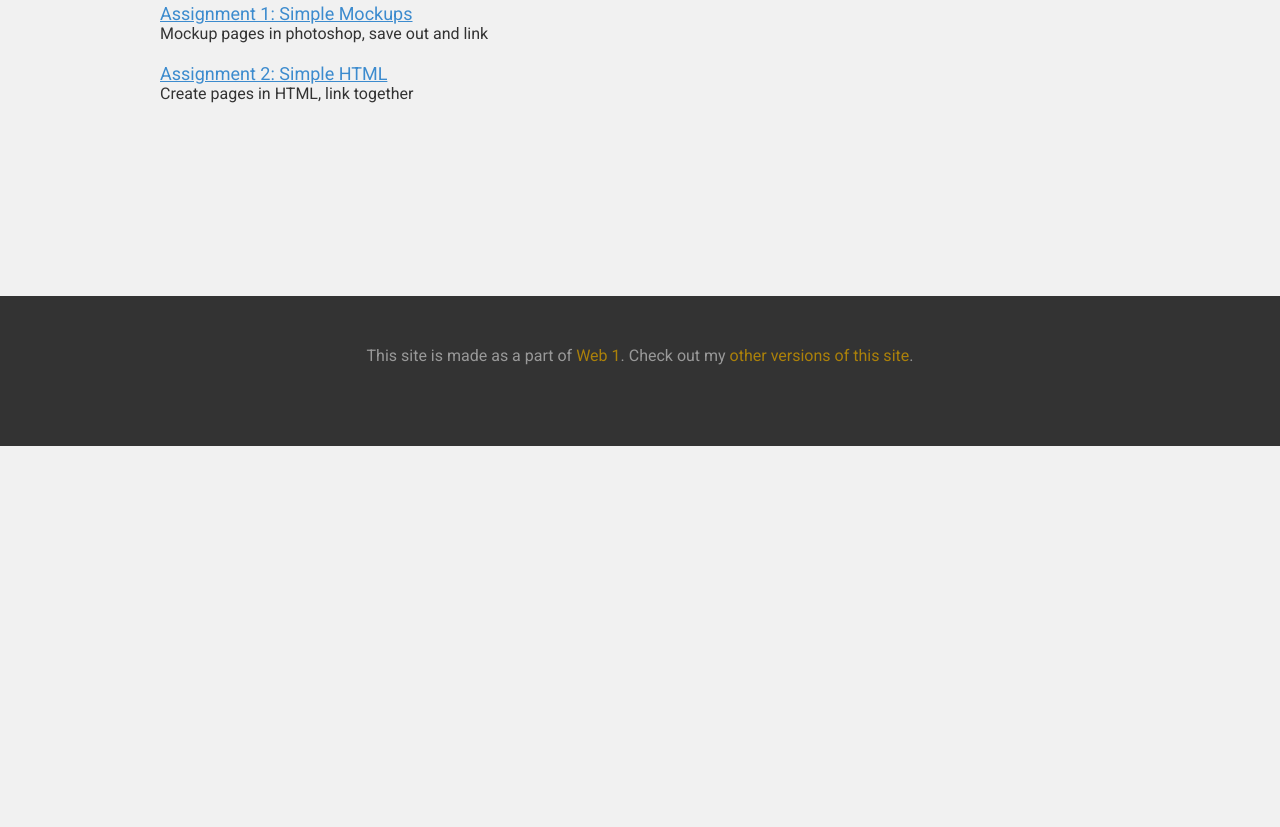
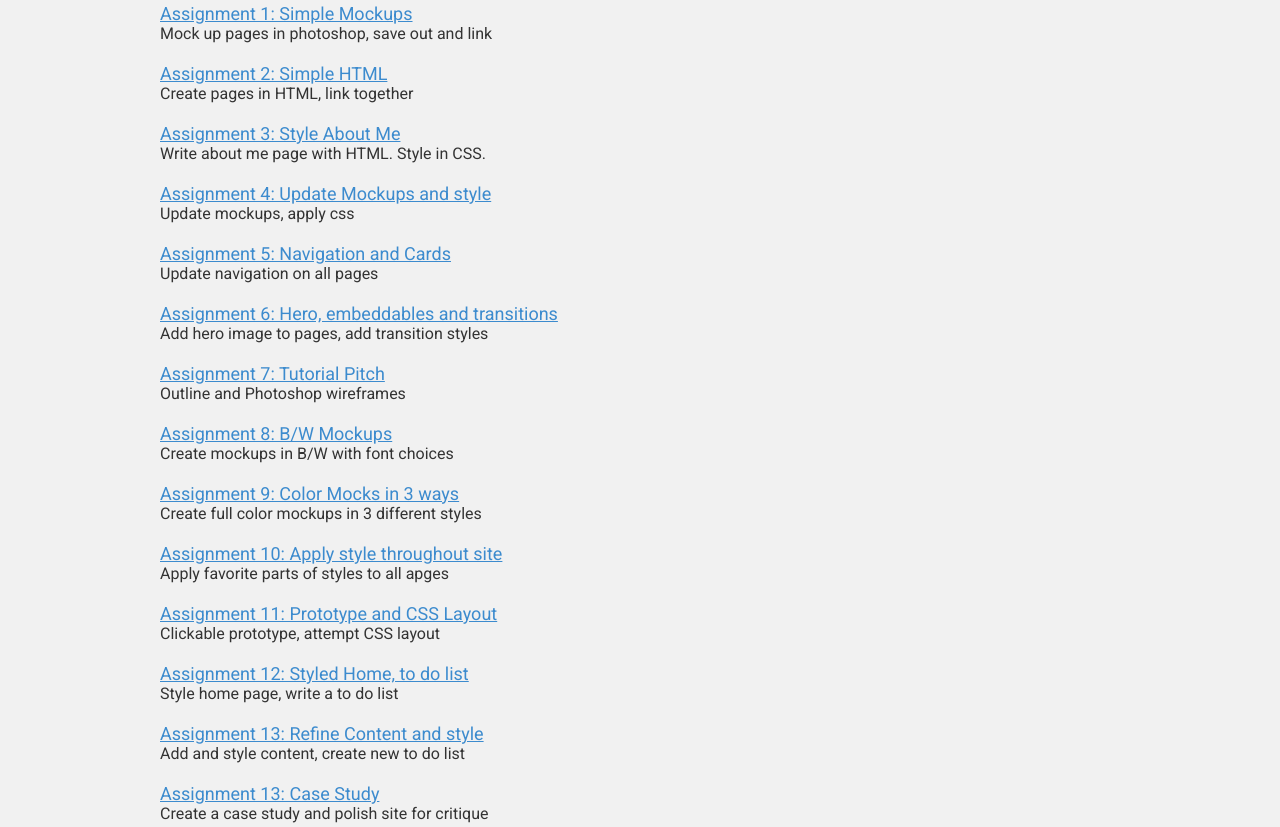
Before and after one commit to yukikodesign/web1-sample, a plain HTML site: page assignment-6/assignments.html in a window 1280 px wide. Shown: the part 554-1381 px from the top of the page. Before the commit the page ends 1000 px from the top, so only its background shows below. Drawn offline with Linux system fonts and the light colour scheme.

Commit message:
turning in

```diff
--- a/assignment-6/assignments.html
+++ b/assignment-6/assignments.html
@@ -31,17 +31,128 @@
           </a>
         </dt>
         <dd>
-          Mockup pages in photoshop, save out and link
+          Mock up pages in photoshop, save out and link
         </dd>
 
         <dt>
-          <a href="../assignment-1/">
+          <a href="../assignment-2/">
             Assignment 2: Simple HTML
           </a>
         </dt>
         <dd>
           Create pages in HTML, link together
         </dd>
+
+        <dt>
+          <a href="../assignment-3/">
+            Assignment 3: Style About Me
+          </a>
+        </dt>
+        <dd>
+          Write about me page with HTML. Style in CSS.
+        </dd>
+
+
+        <dt>
+          <a href="../assignment-4/">
+            Assignment 4: Update Mockups and style
+          </a>
+        </dt>
+        <dd>
+          Update mockups, apply css
+        </dd>
+
+
+        <dt>
+          <a href="../assignment-5/">
+            Assignment 5: Navigation and Cards
+          </a>
+        </dt>
+        <dd>
+          Update navigation on all pages
+        </dd>
+
+        <dt>
+          <a href="../assignment-6/">
+            Assignment 6: Hero, embeddables and transitions
+          </a>
+        </dt>
+        <dd>
+          Add hero image to pages, add transition styles
+        </dd>
+
+        <dt>
+          <a href="../assignment-7/">
+            Assignment 7: Tutorial Pitch
+          </a>
+        </dt>
+        <dd>
+          Outline and Photoshop wireframes
+        </dd>
+
+        <dt>
+          <a href="../assignment-8/">
+            Assignment 8: B/W Mockups
+          </a>
+        </dt>
+        <dd>
+          Create mockups in B/W with font choices
+        </dd>
+
+        <dt>
+          <a href="../assignment-9/">
+            Assignment 9: Color Mocks in 3 ways
+          </a>
+        </dt>
+        <dd>
+          Create full color mockups in 3 different styles
+        </dd>
+
+        <dt>
+          <a href="../assignment-10/">
+            Assignment 10: Apply style throughout site
+          </a>
+        </dt>
+        <dd>
+          Apply favorite parts of styles to all apges
+        </dd>
+
+        <dt>
+          <a href="../assignment-11/">
+            Assignment 11: Prototype and CSS Layout
+          </a>
+        </dt>
+        <dd>
+          Clickable prototype, attempt CSS layout
+        </dd>
+
+        <dt>
+          <a href="../assignment-12/">
+            Assignment 12: Styled Home, to do list
+          </a>
+        </dt>
+        <dd>
+          Style home page, write a to do list
+        </dd>
+
+        <dt>
+          <a href="../assignment-13/">
+            Assignment 13: Refine Content and style
+          </a>
+        </dt>
+        <dd>
+          Add and style content, create new to do list
+        </dd>
+
+        <dt>
+          <a href="../assignment-14/">
+            Assignment 13: Case Study
+          </a>
+        </dt>
+        <dd>
+          Create a case study and polish site for critique
+        </dd>
+
 
       </div>
       <!-- end main-content -->
--- a/assignment-6/style.css
+++ b/assignment-6/style.css
@@ -154,6 +154,7 @@ footer {
   background-color: #fff;
   box-shadow: 2px 2px 3px rgba(0, 0, 0, 0.2);
   width: calc(33.3% - 20px);
+  min-height: 310px;
   margin: 10px;
   float: left;
   text-decoration: none;
@@ -208,7 +209,7 @@ footer {
   .about-list-title {
     font-size: 30px;
     font-weight: 400;
-    color: #1c5982;
+    color: #d69e00;
   }
   .about-list {
     font-size: 24px;
```
Also changed, not shown: assignment-6/about.html (+13 -2 lines).
